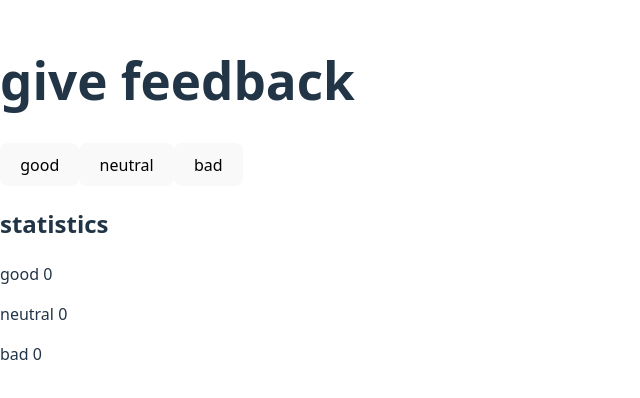
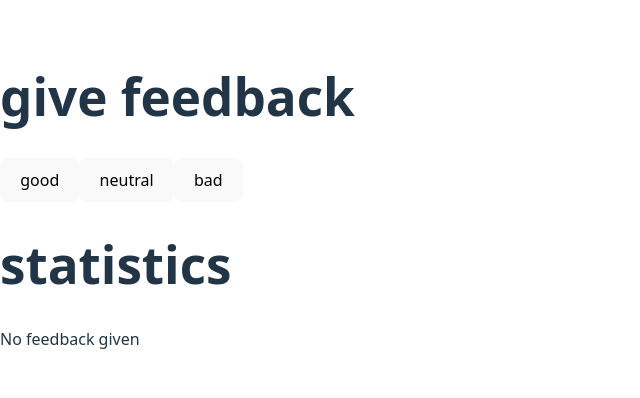
Before and after one commit to siva12-nanda/fullstack, a React (Vite) app in the folder part1/unicafe/: page / in a window 1280 px wide. Shown: the part 200-598 px from the top of the page, without its empty margins (0-640 px from the left). Built offline with nearby package versions, Linux system fonts and the light colour scheme.

Commit message:
1.7 updated

```diff
--- a/part1/unicafe/src/App.jsx
+++ b/part1/unicafe/src/App.jsx
@@ -1,4 +1,30 @@
 import { useState } from 'react'
+
+const Button = ({ text, onClick }) => (
+  <button onClick={onClick}>{text}</button>
+)
+
+const Statistics = ({ good, neutral, bad }) => {
+  const total = good + neutral + bad
+
+  if (total === 0) {
+    return <p>No feedback given</p>
+  }
+
+  const average = (good - bad) / total
+  const positive = (good / total) * 100
+
+  return (
+    <div>
+      <p>good {good}</p>
+      <p>neutral {neutral}</p>
+      <p>bad {bad}</p>
+      <p>all {total}</p>
+      <p>average {average}</p>
+      <p>positive {positive} %</p>
+    </div>
+  )
+}
 
 const App = () => {
   const [good, setGood] = useState(0)
@@ -9,14 +35,13 @@ const App = () => {
     <div>
       <h1>give feedback</h1>
 
-      <button onClick={() => setGood(good + 1)}>good</button>
-      <button onClick={() => setNeutral(neutral + 1)}>neutral</button>
-      <button onClick={() => setBad(bad + 1)}>bad</button>
+      <Button text="good" onClick={() => setGood(good + 1)} />
+      <Button text="neutral" onClick={() => setNeutral(neutral + 1)} />
+      <Button text="bad" onClick={() => setBad(bad + 1)} />
 
-      <h2>statistics</h2>
-      <p>good {good}</p>
-      <p>neutral {neutral}</p>
-      <p>bad {bad}</p>
+      <h1>statistics</h1>
+
+      <Statistics good={good} neutral={neutral} bad={bad} />
     </div>
   )
 }
```
